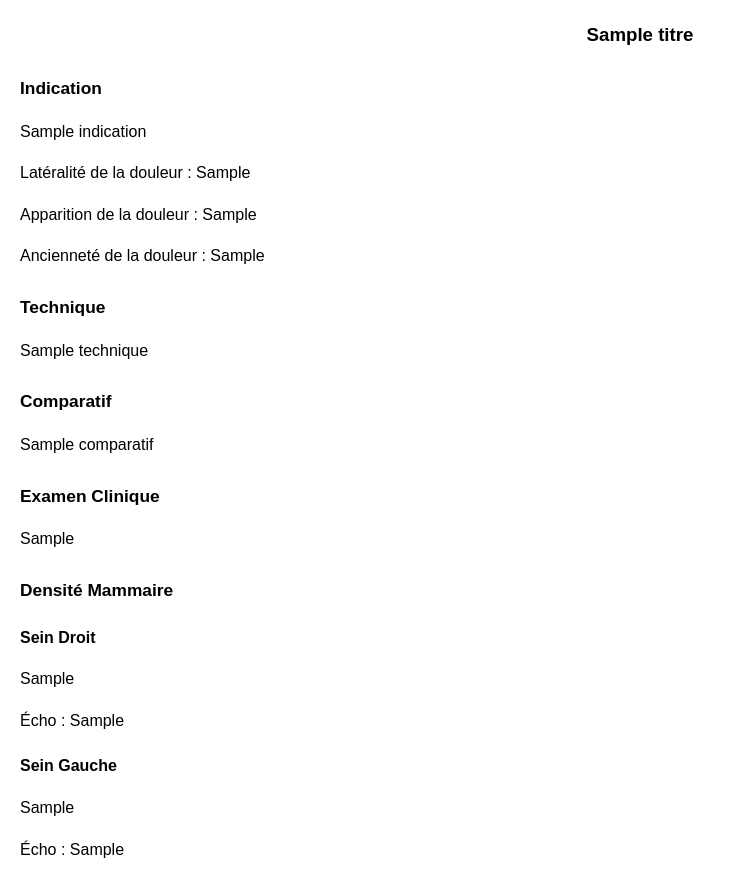
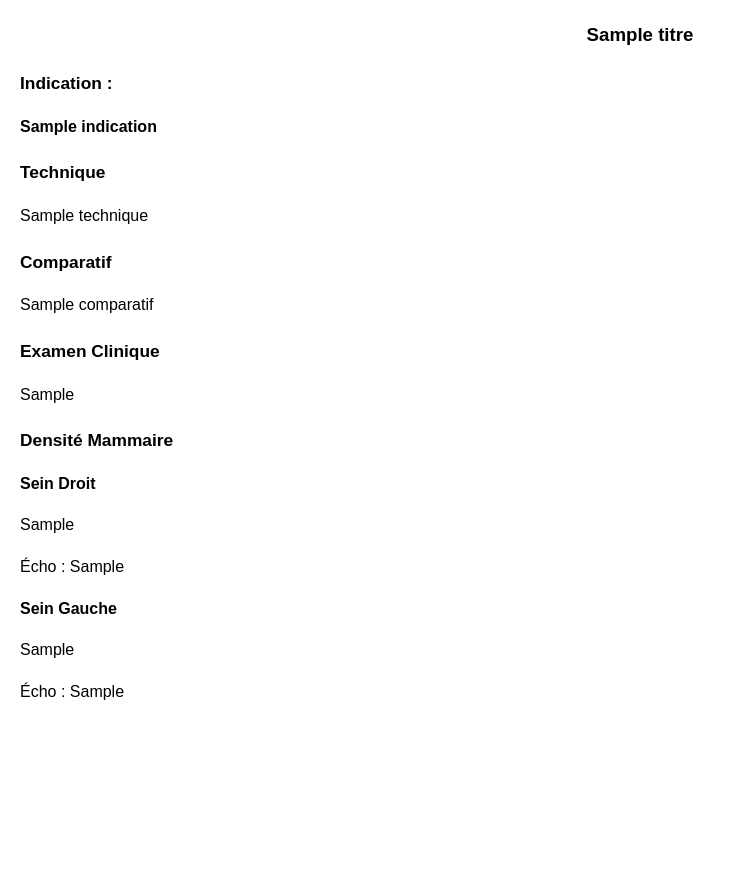
Before and after one commit to adrien-pago/CR-SYMFONY, a Symfony app: template templates/pdf_formulaire/mamo/pdf_template.html.twig in a window 1280 px wide. Shown: the whole page, without its empty margins (0-736 px from the left). After the commit the page ends 700 px from the top, so only its background shows below. Run offline with Twig, Linux system fonts and the light colour scheme; the template is opened without the code that fills it: most values are stand-ins (such as "Sample title", 1, 10 or a date in 2020); some libraries are stand-ins or nearby versions.

Commit message:
check point

```diff
--- a/assets/js/form_mamo/form_mamo_indication.js
+++ b/assets/js/form_mamo/form_mamo_indication.js
@@ -12,7 +12,7 @@ document.addEventListener('DOMContentLoaded', function() {
 
         const selectedValue = indicationSelect.value;
 
-        if (selectedValue === 'anomalie_clinique') {
+        if (selectedValue === 'Anomalie clinique.') {
             bilanOptions.classList.remove('d-none');
         } else {
             bilanOptions.classList.add('d-none');
--- a/src/Form/FormMamo/FormMamoTitreType.php
+++ b/src/Form/FormMamo/FormMamoTitreType.php
@@ -22,9 +22,9 @@ class FormMamoTitreType extends AbstractType
                 'Mammographie unilatérale gauche' => 'mammographie unilaterale gauche',
                 'Mammographie et échographie unilatérale droite' => 'mammographie echo unilaterale droite',
                 'Mammographie et échographie unilatérale gauche' => 'mammographie echo unilaterale gauche',
-                'Échographie mammaire bilatérale' => 'echo bilaterale',
-                'Échographie mammaire unilatérale droite' => 'echo unilaterale droite',
-                'Échographie mammaire unilatérale gauche' => 'echo unilaterale gauche'
+                'Échographie mammaire bilatérale' => 'Échographie mammaire bilatérale',
+                'Échographie mammaire unilatérale droite' => 'Échographie mammaire unilatérale droite',
+                'Échographie mammaire unilatérale gauche' => 'Échographie mammaire unilatérale gauche'
             ],
             'attr' => [
                 'class' => 'form-select',
--- a/templates/pdf_formulaire/mamo/pdf_template.html.twig
+++ b/templates/pdf_formulaire/mamo/pdf_template.html.twig
@@ -13,47 +13,33 @@
         h1 {
             text-align: center;
             font-size: 14pt;
-            margin-bottom: 20px;
             font-weight: bold;
         }
         h2 {
             font-size: 13pt;
-            margin-top: 25px;
-            margin-bottom: 15px;
         }
         h3 {
             font-size: 12pt;
-            margin-top: 20px;
-            margin-bottom: 10px;
         }
         h4 {
             font-size: 11pt;
-            margin-top: 15px;
-            margin-bottom: 8px;
         }
         .section {
-            margin-bottom: 20px;
+            margin-top: 20px;
         }
     </style>
 </head>
 <body>
-    <h1>{{ titre.titre|default('Mammographie') }}</h1>
+    <h1>{{ titre.titre}}</h1>
 
     <div class="section">
-        <h2>Indication</h2>
-        {% if indication is defined and indication.indication is defined and indication.indication %}
-            <p>{{ indication.indication }}</p>
-        {% endif %}
-        {% if indication is defined and indication.douleur_lateralite is defined and indication.douleur_lateralite %}
-            <p>Latéralité de la douleur : {{ indication.douleur_lateralite }}</p>
-        {% endif %}
-        {% if indication is defined and indication.douleur_apparition is defined and indication.douleur_apparition %}
-            <p>Apparition de la douleur : {{ indication.douleur_apparition }}</p>
-        {% endif %}
-        {% if indication is defined and indication.douleur_anciennete is defined and indication.douleur_anciennete %}
-            <p>Ancienneté de la douleur : {{ indication.douleur_anciennete }}</p>
-        {% endif %}
+        <h2>Indication :</h2>
+        <h3>{{ indication.indication}}</h3>
+
     </div>
+
+
+
 
     <div class="section">
         <h2>Technique</h2>
```
Also changed, not shown: src/Form/FormMamo/FormMamoIndicationType.php (+6 -6 lines), 5 other files.
